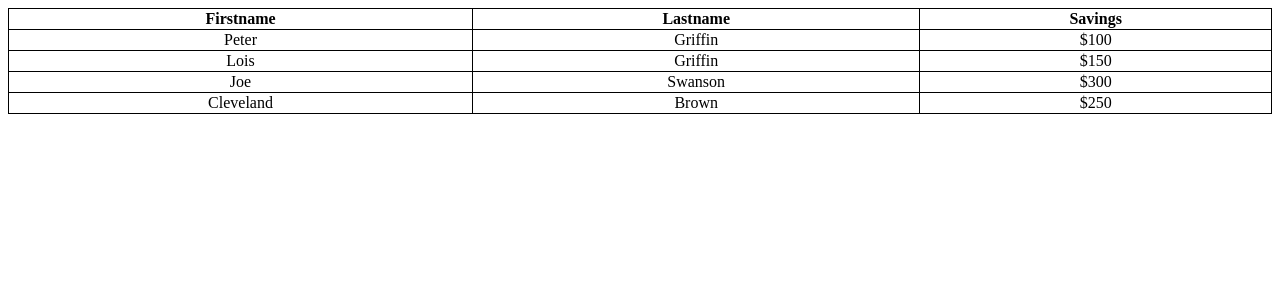
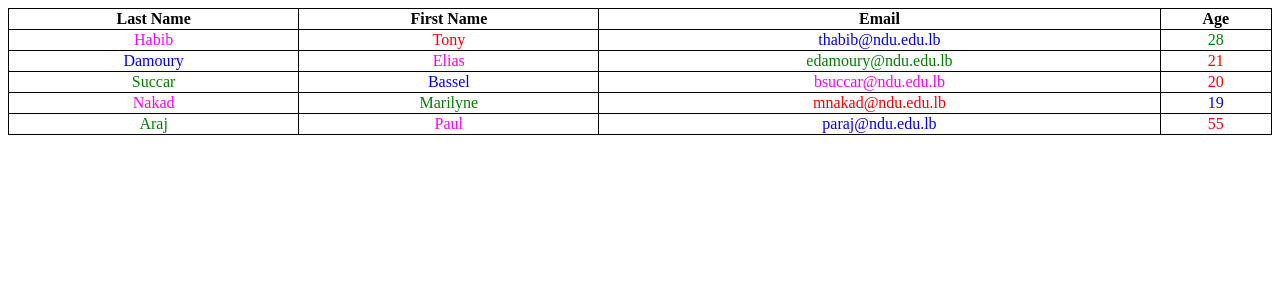
Before and after one commit to tonyhabibndu/Assignment2, a PHP site: page / in a window 1280 px wide. Shown: the top 300 px of the page. Run offline with PHP 8.4, Linux system fonts and the light colour scheme.

Commit message:
finalize the assignment 2

```diff
--- a/index.php
+++ b/index.php
@@ -1,3 +1,71 @@
+<?php
+// Change the order in the header in order to swap the columns
+$headers = [
+    ["key" => "lastName", "label" => "Last Name"],
+    ["key" => "firstName", "label" => "First Name"],
+    ["key" => "email", "label" => "Email"],
+    ["key" => "age", "label" => "Age"]
+];
+# loop over the headers, then grab they key, and access the key in the body loop variable
+#first iteraton => row = [] => loop over the headers as header => header["key"] = firstName, lastName, email, age
+$body = [
+    [
+        "firstName" => ["value" => "Tony", "color" => "red"],
+        "lastName" => ["value" => "Habib", "color" => "magenta"],
+        "email" => ["value" => "thabib@ndu.edu.lb", "color" => "blue"],
+        "age" => ["value" => "28", "color" => "green"],
+    ],
+    [
+        "firstName" => ["value" => "Elias", "color" => "magenta"],
+        "lastName" => ["value" => "Damoury", "color" => "blue"],
+        "email" => ["value" => "edamoury@ndu.edu.lb", "color" => "green"],
+        "age" => ["value" => "21", "color" => "red"],
+    ],
+    [
+        "firstName" => ["value" => "Bassel", "color" => "blue"],
+        "lastName" => ["value" => "Succar", "color" => "green"],
+        "email" => ["value" => "bsuccar@ndu.edu.lb", "color" => "magenta"],
+        "age" => ["value" => "20", "color" => "red"],
+    ],
+    [
+        "firstName" => ["value" => "Marilyne", "color" => "green"],
+        "lastName" => ["value" => "Nakad", "color" => "magenta"],
+        "email" => ["value" => "mnakad@ndu.edu.lb", "color" => "red"],
+        "age" => ["value" => "19", "color" => "blue"],
+    ],
+    [
+        "firstName" => ["value" => "Paul", "color" => "magenta"],
+        "lastName" => ["value" => "Araj", "color" => "green"],
+        "email" => ["value" => "paraj@ndu.edu.lb", "color" => "blue"],
+        "age" => ["value" => "55", "color" => "red"],
+    ]
+];
+
+function print_headers($headers)
+{
+    print "<tr>";
+    foreach ($headers as $header) {
+        print "<th>{$header['label']}</th>";
+    }
+    print "</tr>";
+}
+
+function print_table($headers, $body)
+{
+    print_headers($headers);
+
+    foreach ($body as $row) {
+        print "<tr>";
+        foreach ($headers as $header) {
+            print "<td style='color: {$row[$header["key"]]["color"]}'>{$row[$header["key"]]["value"]}</td>";
+
+        }
+        print "</tr>";
+    }
+}
+
+?>
+
 <!DOCTYPE html>
 <html>
 <head>
@@ -6,31 +74,7 @@
 </head>
 <body>
 <table>
-    <tr>
-        <th>Firstname</th>
-        <th>Lastname</th>
-        <th>Savings</th>
-    </tr>
-    <tr>
-        <td>Peter</td>
-        <td>Griffin</td>
-        <td>$100</td>
-    </tr>
-    <tr>
-        <td>Lois</td>
-        <td>Griffin</td>
-        <td>$150</td>
-    </tr>
-    <tr>
-        <td>Joe</td>
-        <td>Swanson</td>
-        <td>$300</td>
-    </tr>
-    <tr>
-        <td>Cleveland</td>
-        <td>Brown</td>
-        <td>$250</td>
-    </tr>
+    <?php print_table($headers, $body) ?>
 </table>
 
 </body>
```
